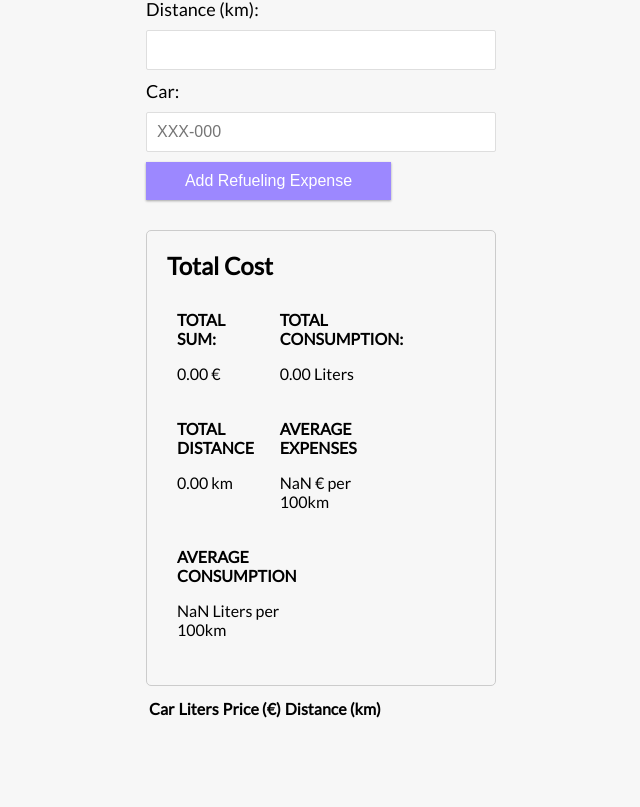
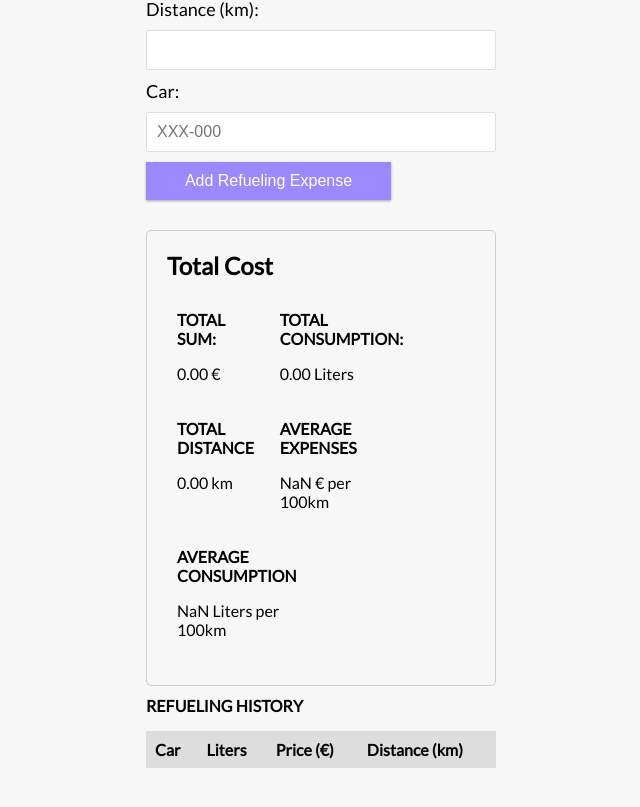
Before and after one commit to Heka499/car-fuel-expenses, a React (Create React App) app: page / in a window 1280 px wide. Shown: the part 255-1062 px from the top of the page, without its empty margins (319-959 px from the left). Before the commit the page ends 1006 px from the top, so only its background shows below. Built offline with nearby package versions, Linux system fonts and the light colour scheme.

Commit message:
added styling

```diff
--- /dev/null
+++ b/src/components/RefuelingHistory.css
@@ -0,0 +1,17 @@
+.list {
+    border-collapse: collapse;
+    margin-top: 1em;
+    width: 100%;
+  }
+
+  .list__header {
+    background-color: #ddd;
+    font-weight: bold;
+    text-align: left;
+  }
+
+  .list td, .list th {
+    border: 1px solid #ddd;
+    padding: 8px;
+    text-align: left;
+  }
--- a/src/components/RefuelingHistory.js
+++ b/src/components/RefuelingHistory.js
@@ -1,17 +1,20 @@
 import React, { useContext } from 'react'
 import { GlobalContext } from '../context/GlobalState';
+import './RefuelingHistory.css';
 
 const RefuelingHistory = () => {
   const { refuels } = useContext(GlobalContext)
 
   return (
-    <table>
+    <>
+      <h4>Refueling History</h4>
+      <table className='list'>
         <thead>
           <tr>
-          <th>Car</th>
-          <th>Liters</th>
-          <th>Price (€)</th>
-          <th>Distance (km)</th>
+            <th className='list__header'>Car</th>
+            <th className='list__header'>Liters</th>
+            <th className='list__header'>Price (€)</th>
+            <th className='list__header'>Distance (km)</th>
           </tr>
         </thead>
         <tbody>
@@ -25,6 +28,7 @@ const RefuelingHistory = () => {
           ))}
         </tbody>
       </table>
+    </>
   );
 }
 
```
Lines whose indentation alone changed are shown as unchanged.
